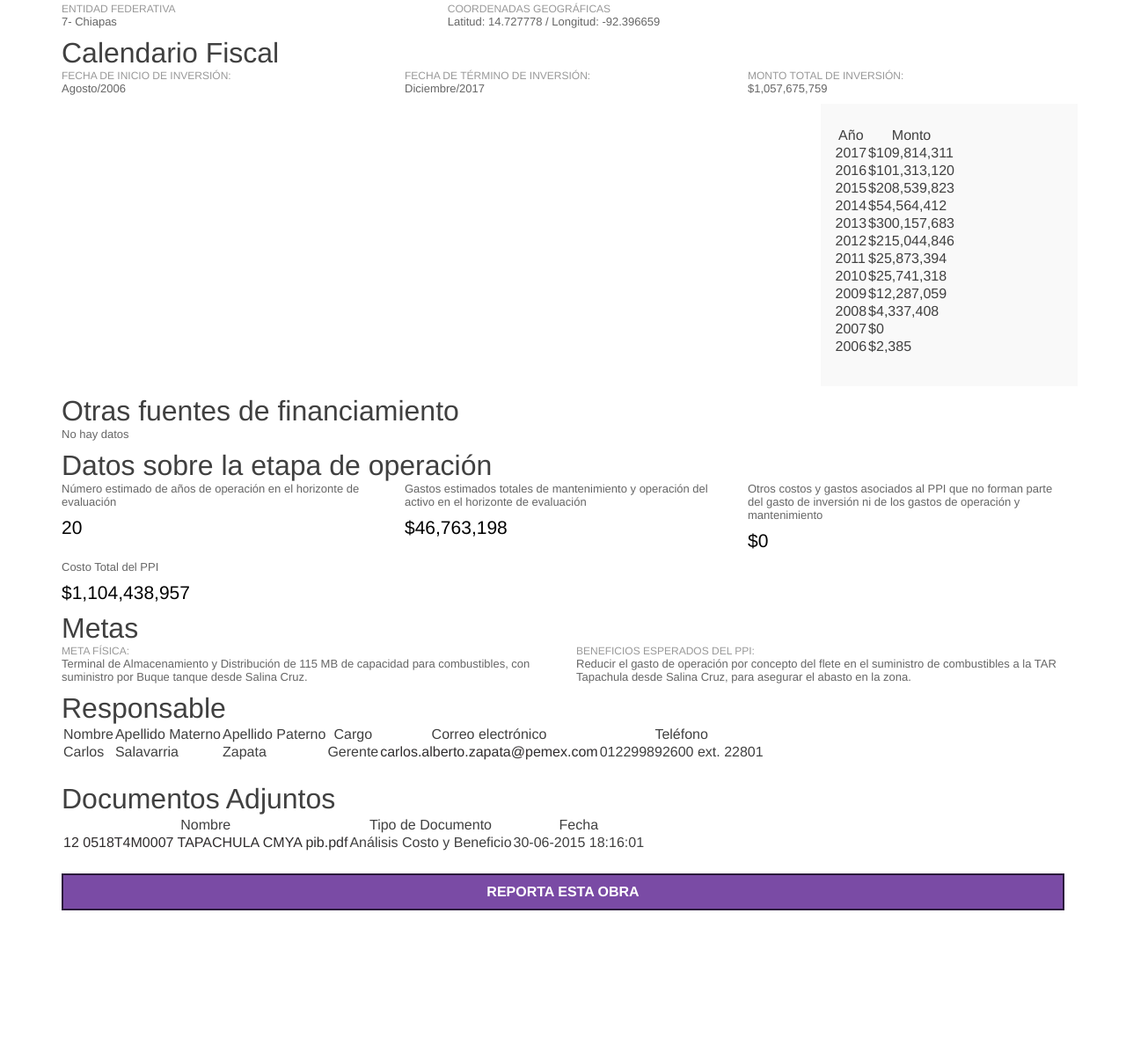
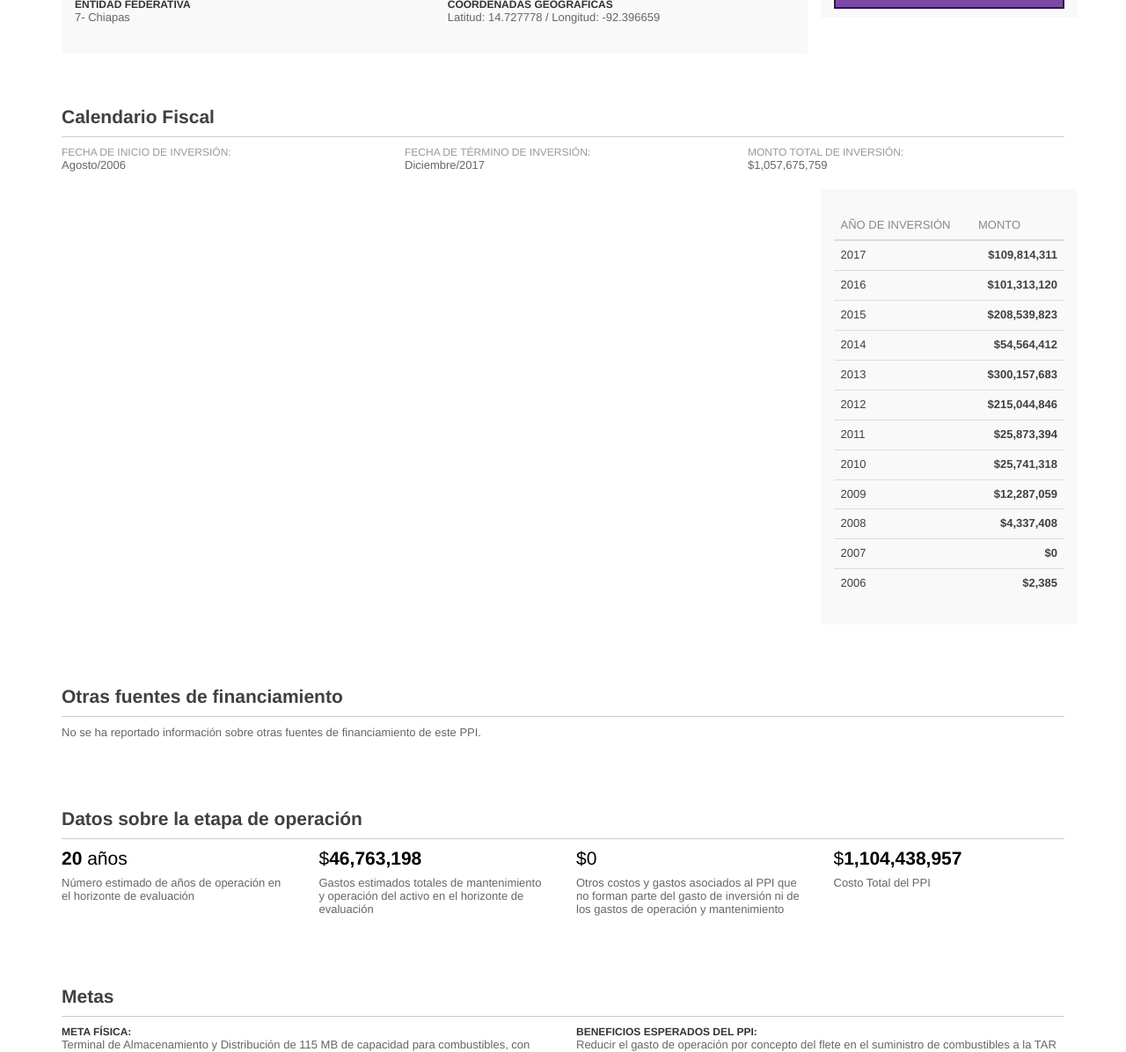
Before and after one commit to GobiernoFacil/map-shuffle, a PHP site: page /html_slicing/ficha.html in a window 1280 px wide. Shown: the part 736-1932 px from the top of the page at 88% size. Run offline with PHP 8.4, Linux system fonts and the light colour scheme; some web fonts are replaced.

Commit message:
update css

```diff
--- a/html_slicing/css/styles.css
+++ b/html_slicing/css/styles.css
@@ -308,6 +308,32 @@
     background: #1cb68d;
     border-color: #F4F2F2 !important;
     color: white; }
+
+table {
+  border-spacing: 0;
+  border-collapse: collapse; }
+  table.table {
+    font: 500 13px/1.3 "soberana_sans", Helvetica, Arial, sans-serif;
+    width: 100%;
+    max-width: 100%; }
+
+.table > thead > tr > th {
+  color: #888;
+  vertical-align: bottom;
+  border-bottom: 2px solid #ddd;
+  border-top: 0 !important;
+  text-align: left;
+  text-transform: uppercase; }
+
+.table > tbody > tr > td,
+.table > tbody > tr > th,
+.table > tfoot > tr > td,
+.table > tfoot > tr > th,
+.table > thead > tr > td,
+.table > thead > tr > th {
+  padding: 8px;
+  vertical-align: top;
+  border-top: 1px solid #ddd; }
 
 .wrapper,
 .wrap {
@@ -1113,6 +1139,12 @@
   padding: 10px 0;
   text-align: left; }
 
+.record h2 {
+  border-bottom: 1px solid #ccc;
+  font: 700 21px "soberana_sans", Helvetica, Arial, sans-serif;
+  margin-bottom: 10px;
+  padding: 10px 0; }
+
 .record h3 {
   color: #999;
   font: 500 12px "soberana_sans", Helvetica, Arial, sans-serif;
@@ -1133,16 +1165,23 @@
 
 .record p {
   color: #666;
-  font: 500 13px "soberana_sans", Helvetica, Arial, sans-serif;
-  margin-bottom: 10px; }
+  font: 500 13px "soberana_sans", Helvetica, Arial, sans-serif; }
 
 .record .amount {
   color: black;
-  font-size: 21px; }
+  font-size: 21px;
+  margin-bottom: 8px; }
   .record .amount.big {
     font-size: 25px; }
   .record .amount span {
     font-size: 12px; }
+
+.record a {
+  color: #1cb68d;
+  font-family: "soberana_sans", Helvetica, Arial, sans-serif; }
+  .record a:hover {
+    color: #0e5e49;
+    text-decoration: underline; }
 
 .side {
   background: #f9f9f9;
@@ -1159,7 +1198,7 @@
   border-radius: 5px;
   height: 10px;
   display: block;
-  margin-bottom: 20px; }
+  margin-bottom: 40px; }
   .bar span.inside.total,
   .bar span.inside.ejercido {
     background: #1cb68d; }
@@ -1168,8 +1207,14 @@
   .bar span.inside.modificado {
     background: #f49d51; }
 
+.info.location {
+  background: #f9f9f9;
+  padding: 15px; }
+
 section {
-  padding: 110px 0 120px; }
+  padding: 50px 0 0; }
+  section:first-child {
+    padding: 80px 0 0; }
 
 .btn.report {
   background: #7a4ba5;
--- a/html_slicing/ficha.html
+++ b/html_slicing/ficha.html
@@ -20,9 +20,10 @@
 			<a href="index.html" class="link_back">&lt; Ir a Mapa de Obra Pública</a>
 		</header>
 	</div>
+
+<div class="container">
 	<!--content-->
 	<section>
-	<div class="container">
 		<!--titles--->
 		<div class="row">
 			<div class="col-sm-10">
@@ -41,7 +42,7 @@
 						<p>Construcción de la nueva Terminal de Almacenamiento y Reparto Tapachula, Chiapas; con capacidad de 115 MB nominales, abastecida por Buque tanque</p>
 					</div>
 					<div class="col-sm-2">
-						<h3 class="right">Fase: <span class="active">Vigente</span>
+						<h3 class="right">Fase: <span class="active">Vigente</span></h3>
 					</div>
 				</div>
 			</div>
@@ -78,12 +79,12 @@
 					<div class="row">
 						<!---entidad-->
 						<div class="col-sm-6">
-							<h3>Entidad Federativa</h3>
+							<h3 class="title">Entidad Federativa</h3>
 							<p>7- Chiapas</p>
 						</div>
 						<!---coordenadas---->
 						<div class="col-sm-6">
-							<h3>Coordenadas Geográficas</h3>
+							<h3 class="title">Coordenadas Geográficas</h3>
 							<p>Latitud: 14.727778 / Longitud: -92.396659</p>
 						</div>
 					</div>
@@ -118,8 +119,10 @@
 				<a href="#" class="btn report">Reporta esta obra</a>
 			</div>
 		</div>
+	</section>
 
 	<!--calendario fiscal-->
+	<section>
 		<div class="row">
 			<div class="col-sm-12">
 				<h2>Calendario Fiscal</h2>
@@ -144,89 +147,109 @@
 			</div>
 			<!--tabla-->
 			<div class="col-sm-3 side">
-				<table>
+				<table class="table">
 					<thead>
 						<tr>
-							<th>Año</th>
+							<th>Año de Inversión</th>
 							<th>Monto</th>
 						</tr>
 					</thead>
 					<tbody>
-						<tr><td>2017</td><td>$109,814,311</td></tr>
-						<tr><td>2016</td><td>$101,313,120</td></tr>
-						<tr><td>2015</td>	<td>$208,539,823 </td></tr>
-						<tr><td>2014</td>	<td>$54,564,412	 </td></tr>
-						<tr><td>2013</td>	<td>$300,157,683 </td></tr>
-						<tr><td>2012</td>	<td>$215,044,846 </td></tr>
-						<tr><td>2011</td>	<td>$25,873,394	 </td></tr>
-						<tr><td>2010</td>	<td>$25,741,318	 </td></tr>
-						<tr><td>2009</td>	<td>$12,287,059	 </td></tr>
-						<tr><td>2008</td>	<td>$4,337,408	 </td></tr>
-						<tr><td>2007</td>	<td>$0			 </td></tr>
-						<tr><td>2006</td>	<td>$2,385		 </td></tr>
+						<tr><td>2017</td>
+						<td class="right"><strong>$109,814,311</strong></td></tr>
+						<tr><td>2016</td>
+						<td class="right"><strong>$101,313,120</strong></td></tr>
+						<tr><td>2015</td>
+						<td class="right"><strong>$208,539,823</strong> </td></tr>
+						<tr><td>2014</td>
+						<td class="right"><strong>$54,564,412 </strong>	 </td></tr>
+						<tr><td>2013</td>
+						<td class="right"><strong>$300,157,683</strong> </td></tr>
+						<tr><td>2012</td>
+						<td class="right"><strong>$215,044,846</strong> </td></tr>
+						<tr><td>2011</td>
+						<td class="right"><strong>$25,873,394 </strong>	 </td></tr>
+						<tr><td>2010</td>
+						<td class="right"><strong>$25,741,318 </strong>	 </td></tr>
+						<tr><td>2009</td>
+						<td class="right"><strong>$12,287,059 </strong>	 </td></tr>
+						<tr><td>2008</td>
+						<td class="right"><strong>$4,337,408  </strong>	 </td></tr>
+						<tr><td>2007</td>
+						<td class="right"><strong>$0		  </strong>	 </td></tr>
+						<tr><td>2006</td>
+						<td class="right"><strong>$2,385	  </strong>	 </td></tr>
 
 					</tbody>
 				</table>
 			</div>
 		</div>
+	</section>
 
 	<!--otras fuentes-->
+	<section>
 		<div class="row">
 			<div class="col-sm-12">
 				<h2>Otras fuentes de financiamiento</h2>
-				<p>No hay datos</p>
+				<p>No se ha reportado información sobre otras fuentes de financiamiento de este PPI.</p>
 			</div>
 		</div>
+	</section>
 
 	<!--operación-->
+	<section>
 		<div class="row">
 			<div class="col-sm-12">
 				<h2>Datos sobre la etapa de operación</h2>
 			</div>
 			<!--años-->
-			<div class="col-sm-4">
+			<div class="col-sm-3">
+				<p class="amount"><strong>20</strong> años</p>
 				<p class="lead">Número estimado de años de operación en el horizonte de evaluación</p>
-				<p class="amount">20</p>
 			</div>
 			<!--gastos-->
-			<div class="col-sm-4">
+			<div class="col-sm-3">
+				<p class="amount">$<strong>46,763,198</strong></p>
 				<p class="lead">Gastos estimados totales de mantenimiento y operación del activo en el horizonte de evaluación </p>
-				<p class="amount">$46,763,198</p>
 			</div>
 			<!--otros costos-->
-			<div class="col-sm-4">
+			<div class="col-sm-3">
+				<p class="amount">$0</p>
 				<p class="lead">Otros costos y gastos asociados al PPI que no forman parte del gasto de inversión ni de los gastos de operación y mantenimiento </p>
-				<p class="amount">$0</p>
 			</div>
 			<!--costo total-->
-			<div class="col-sm-4">
+			<div class="col-sm-3">
+				<p class="amount">$<strong>1,104,438,957</strong></p>
 				<p class="lead">Costo Total del PPI  </p>
-				<p class="amount">$1,104,438,957</p>
 			</div>
 		</div>
+	</section>
 
 	<!--metas---------->
+	<section>
 		<div class="row">
 			<div class="col-sm-12">
 				<h2>Metas</h2>
 			</div>
 			<!--física-->
 			<div class="col-sm-6">
-				<h3>Meta Física:</h3>
+				<h3 class="title">Meta Física:</h3>
 				<p>Terminal de Almacenamiento y Distribución de 115 MB de capacidad para combustibles, con suministro por Buque tanque desde Salina Cruz.</p>
 			</div>
 			<!--física-->
 			<div class="col-sm-6">
-				<h3>Beneficios esperados del PPI:</h3>
+				<h3 class="title">Beneficios esperados del PPI:</h3>
 				<p>Reducir el gasto de operación por concepto del flete en el suministro de combustibles a la TAR Tapachula desde Salina Cruz, para asegurar el abasto en la zona.</p>
 			</div>
 		</div>
+	</section>
 
 	<!--responsable---------->
+	<section>
 		<div class="row">
 			<div class="col-sm-12">
 				<h2>Responsable</h2>
-				<table>
+				<table class="table">
 					<thead>
 						<th>Nombre</th>
 						<th>Apellido Materno</th>
@@ -248,12 +271,14 @@
 				</table>
 			</div>
 		</div>
+	</section>
 
 	<!--documentos adjuntos---------->
+	<section>
 		<div class="row">
 			<div class="col-sm-12">
 				<h2>Documentos Adjuntos</h2>
-				<table>
+				<table class="table">
 					<thead>
 						<th>Nombre</th>
 						<th>Tipo de Documento</th>
@@ -269,15 +294,18 @@
 				</table>
 			</div>
 		</div>
+	</section>
 
 	<!-- reportar-->
+	<section>
 		<div class="row">
 			<div class="col-sm-12">
 				<a href="#" class="btn report">Reporta esta Obra</a>
 			</div>
 		</div>
+	</section>
+
 </div><!--ends container-->
-	</section>
 
 	<!--footer------->
 	<footer>
```
Lines whose indentation alone changed are shown as unchanged.
